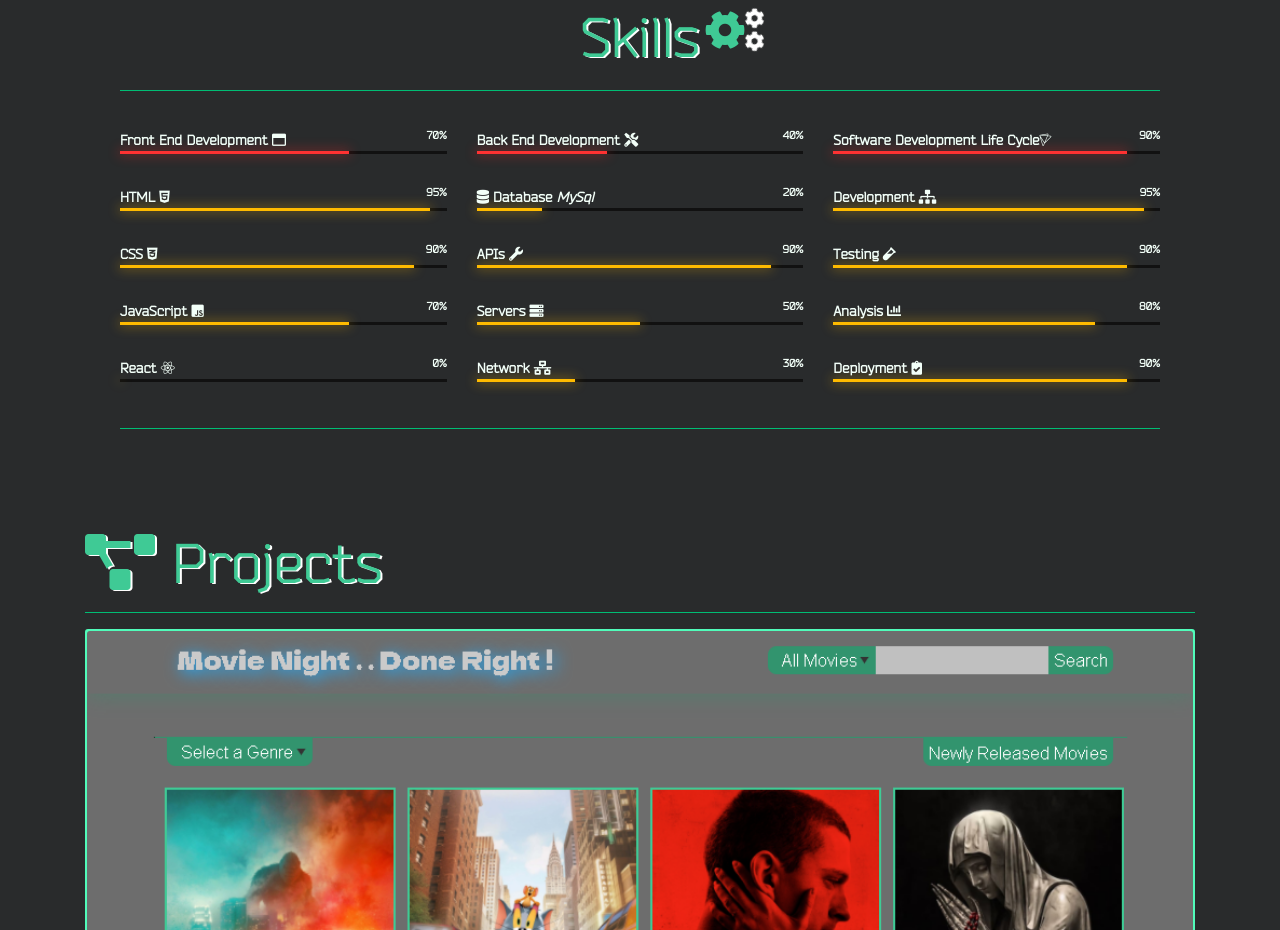
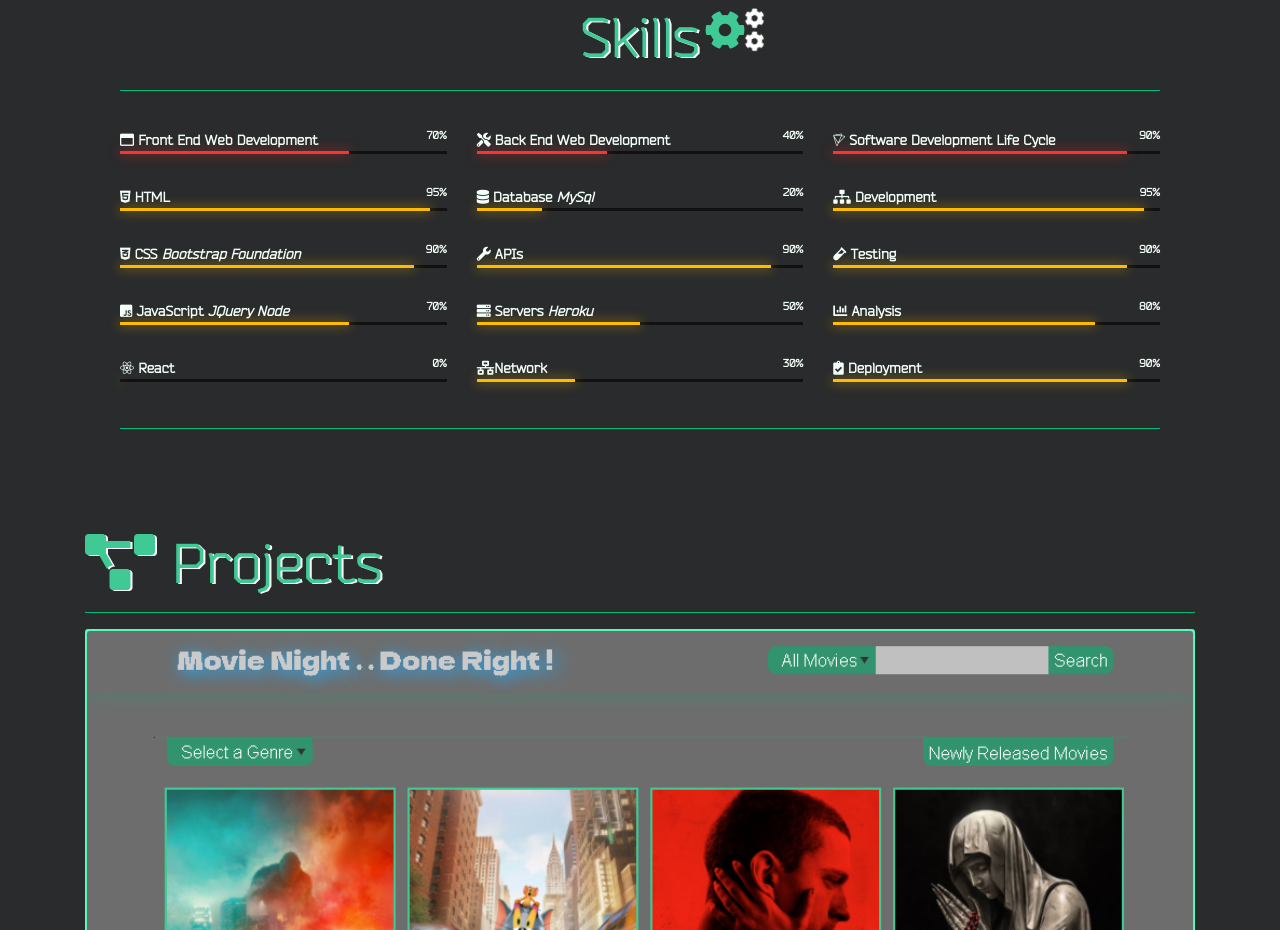
Before and after one commit to brandonfordd/portfolio, a website: page index.html in a window 1280 px wide. Shown: the part 834-1764 px from the top of the page. Drawn offline with nearby package versions, Linux system fonts and the light colour scheme; files whose address does not match are found by name.

Commit message:
skills sections touch ups

```diff
--- a/index.html
+++ b/index.html
@@ -130,34 +130,34 @@
       <div class="row">
         <div class="col-lg-4 col-md-4 col-sm-12">
           <div class="skillbar" data-percent="70%">
-            <div class="skillbar-title noWrap">Front End Development  <i class="far fa-window-maximize"></i></div>
+            <div class="skillbar-title noWrap"><i class="far fa-window-maximize"></i> Front End Web Development </div>
             <div class="skill-bar-percent">70%</div>
             <div class="skillbar-bar" style="width: 70%; background-color: rgb(255, 50, 50); animation: animated-borderSkillC 1.5s infinite;"></div>
           </div>
           <div class="skillbar" data-percent="95%">
-            <div class="skillbar-title">HTML  <i class="fab fa-html5"></i></div>
+            <div class="skillbar-title"><i class="fab fa-html5"></i> HTML </div>
             <div class="skill-bar-percent">95%</div>
             <div class="skillbar-bar" style="width: 95%"></div>
           </div>
           <div class="skillbar" data-percent="90%">
-            <div class="skillbar-title">CSS  <i class="fab fa-css3-alt"></i></div>
+            <div class="skillbar-title"><i class="fab fa-css3-alt"></i> CSS <i> Bootstrap</i><i> Foundation</i></div>
             <div class="skill-bar-percent">90%</div>
             <div class="skillbar-bar" style="width: 90%"></div>
           </div>
           <div class="skillbar" data-percent="70%">
-            <div class="skillbar-title">JavaScript  <i class="fab fa-js-square"></i></div>
+            <div class="skillbar-title"><i class="fab fa-js-square"></i> JavaScript <i> JQuery</i><i> Node</i></div>
             <div class="skill-bar-percent">70%</div>
             <div class="skillbar-bar" style="width: 70%"></div>
           </div>
           <div class="skillbar" data-percent="0%">
-            <div class="skillbar-title">React  <i class="fab fa-react"></i></div>
+            <div class="skillbar-title"><i class="fab fa-react"></i> React </div>
             <div class="skill-bar-percent">0%</div>
             <div class="skillbar-bar" style="width: 0%"></div>
           </div>
         </div>
         <div class="col-lg-4 col-md-4 col-sm-12">
           <div class="skillbar" data-percent="40s%">
-            <div class="skillbar-title noWrap">Back End Development  <i class="fas fa-tools"></i></div>
+            <div class="skillbar-title noWrap"><i class="fas fa-tools"></i> Back End Web Development </div>
             <div class="skill-bar-percent">40%</div>
             <div class="skillbar-bar" style="width: 40%; background-color: rgb(255, 50, 50); animation: animated-borderSkillC 1.5s infinite;"></div>
           </div>
@@ -167,44 +167,44 @@
             <div class="skillbar-bar" style="width: 20%"></div>
           </div>
           <div class="skillbar" data-percent="90%">
-            <div class="skillbar-title">APIs  <i class="fas fa-wrench"></i></div>
+            <div class="skillbar-title"><i class="fas fa-wrench"></i> APIs </div>
             <div class="skill-bar-percent">90%</div>
             <div class="skillbar-bar" style="width: 90%"></div>
           </div>
           <div class="skillbar" data-percent="50%">
-            <div class="skillbar-title">Servers  <i class="fas fa-server"></i></div>
+            <div class="skillbar-title"><i class="fas fa-server"></i> Servers <i>Heroku</i></div>
             <div class="skill-bar-percent">50%</div>
             <div class="skillbar-bar" style="width: 50%"></div>
           </div>
           <div class="skillbar" data-percent="30%">
-            <div class="skillbar-title">Network  <i class="fas fa-network-wired"></i></div>
+            <div class="skillbar-title"><i class="fas fa-network-wired"> </i>Network </i></div>
             <div class="skill-bar-percent">30%</div>
             <div class="skillbar-bar" style="width: 30%"></div>
           </div>
         </div>
         <div class="col-lg-4 col-md-4 col-sm-12">
           <div class="skillbar" data-percent="90%">
-            <div class="skillbar-title">Software Development Life Cycle<i class="fab fa-pushed"></i></div>
+            <div class="skillbar-title"><i class="fab fa-pushed"></i> Software Development Life Cycle </div>
             <div class="skill-bar-percent">90%</div>
             <div class="skillbar-bar" style="width: 90%; background-color: rgb(255, 50, 50); animation: animated-borderSkillC 1.5s infinite;"></div>
           </div>
           <div class="skillbar" data-percent="95%">
-            <div class="skillbar-title">Development  <i class="fas fa-sitemap"></i></div>
+            <div class="skillbar-title"><i class="fas fa-sitemap"></i> Development </div>
             <div class="skill-bar-percent">95%</div>
             <div class="skillbar-bar" style="width: 95%"></div>
           </div>
           <div class="skillbar" data-percent="90%">
-            <div class="skillbar-title">Testing  <i class="fas fa-vial"></i></div>
+            <div class="skillbar-title"><i class="fas fa-vial"></i> Testing </div>
             <div class="skill-bar-percent">90%</div>
             <div class="skillbar-bar" style="width: 90%"></div>
           </div>
           <div class="skillbar" data-percent="80%">
-            <div class="skillbar-title">Analysis  <i class="fas fa-chart-bar"></i></div>
+            <div class="skillbar-title"><i class="fas fa-chart-bar"></i> Analysis </div>
             <div class="skill-bar-percent">80%</div>
             <div class="skillbar-bar" style="width: 80%"></div>
           </div>
           <div class="skillbar" data-percent="90%">
-            <div class="skillbar-title">Deployment  <i class="fas fa-clipboard-check"></i></div>
+            <div class="skillbar-title"><i class="fas fa-clipboard-check"></i> Deployment </div>
             <div class="skill-bar-percent">90%</div>
             <div class="skillbar-bar" style="width: 90%"></div>
           </div>
```
